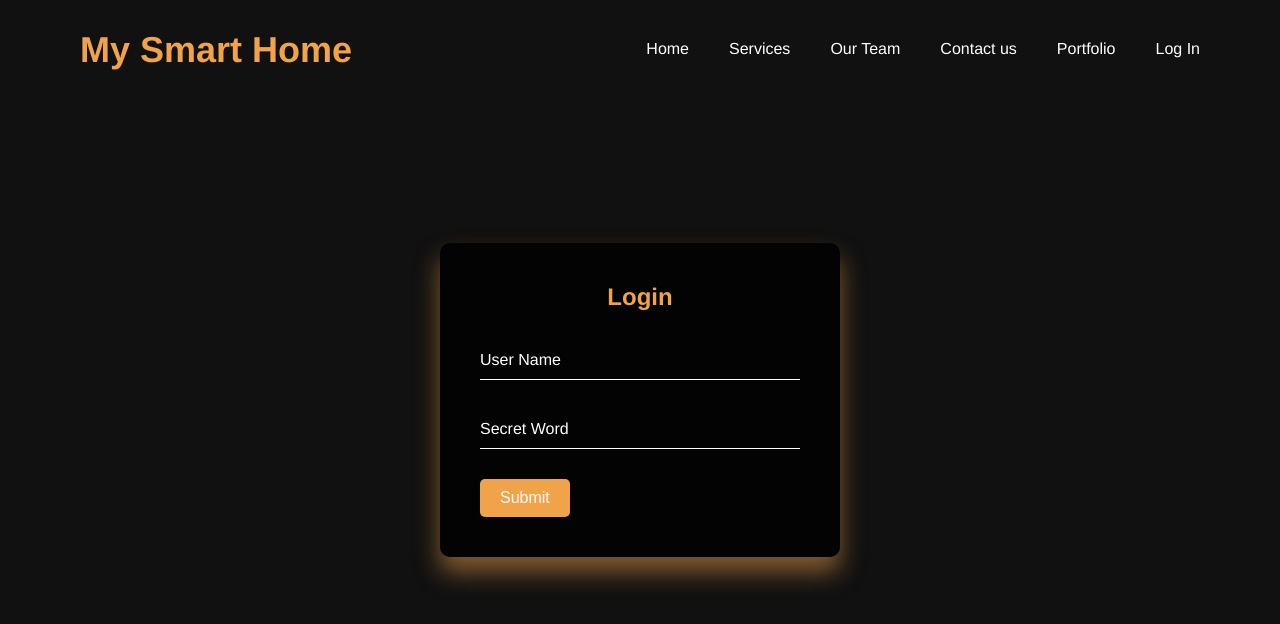
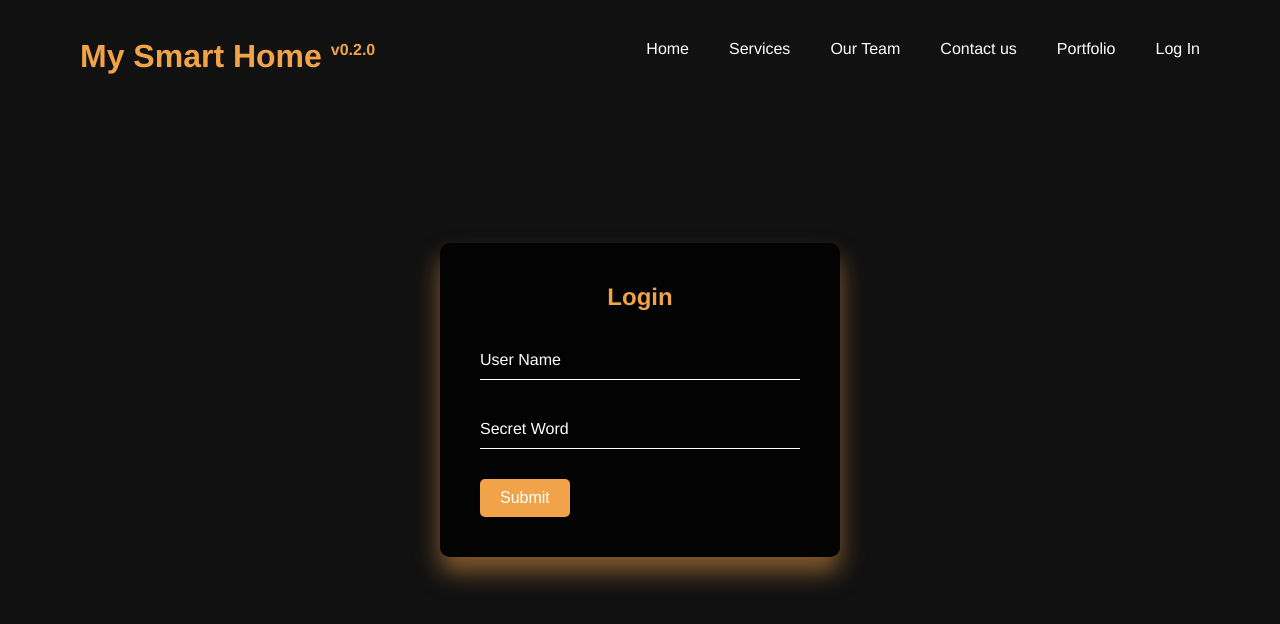
Before and after one commit to arun-alagesan/homeautomation, a Vue app in the folder my-home/web/vue-ui/: page /login in a window 1280 px wide. Shown: the top 624 px of the page. Built offline with nearby package versions, Linux system fonts and the light colour scheme.

Commit message:
Added the logic to read appversion from package.json

```diff
--- a/my-home/web/vue-ui/package.json
+++ b/my-home/web/vue-ui/package.json
@@ -1,13 +1,13 @@
 {
   "name": "vue-ui",
-  "version": "0.1.0",
+  "version": "0.2.0",
   "private": true,
   "scripts": {
     "serve": "vue-cli-service serve",
     "build": "vue-cli-service build",
     "build-mac": "NODE_ENV=production-mac vue-cli-service build",
     "lint": "vue-cli-service lint",
-    "deploy-mac" : "./deploy/deploy-vue-ui-local-mac.sh"
+    "deploy-mac": "./deploy/deploy-vue-ui-local-mac.sh"
   },
   "dependencies": {
     "register-service-worker": "^1.6.2",
--- a/my-home/web/vue-ui/src/components/ui/nav-bar/nav-bar-brand.vue
+++ b/my-home/web/vue-ui/src/components/ui/nav-bar/nav-bar-brand.vue
@@ -1,6 +1,6 @@
 <template>
     <!--<div id='nav-bar-brand' class="nav-bar-brand" name="nav-bar-brand" > {{brandName}}</div>-->
-    <a class="nav-bar-brand" id='nav-bar-brand' href="#" >{{brandName}}</a>
+    <a class="nav-bar-brand" id='nav-bar-brand' href="#" >{{brandName }} <span>v{{version}}</span></a>
 </template>
 
 <script lang="ts">
@@ -10,10 +10,14 @@ export default {
    name : 'NavBarBrand',
 
     props :{
-       brandName :String
+       brandName : String
+    },
+
+    data(){
+       return{
+          version : process.env.PACKAGE_VERSION
+       }
     }
-
-
 }
 </script>
 <style lang="scss" >
@@ -21,7 +25,7 @@ export default {
 #nav-bar-brand {
    color : rgb(241, 163,73);
    height : 60px;
-   font-size:36px;
+   font-size:2em;
    line-height: 60px;
    padding: 0 20px;
    text-align: center;
@@ -30,6 +34,11 @@ export default {
    text-decoration: none;
    font-weight: 700;
 
+   span{
+      font-size: .5em;
+      vertical-align: super;
+
+   }
    @media (max-width: 768px ) {
 
       font-size: 26px;
--- a/my-home/web/vue-ui/src/store/index.ts
+++ b/my-home/web/vue-ui/src/store/index.ts
@@ -5,10 +5,11 @@ Vue.use(Vuex);
 
 export default new Vuex.Store({
   state: {
-    appTitle : "My Smart Home",
+    appTitle : `My Smart Home`,
     appLogoUri : "",
     appLogoBase64 : "",
     authenticated : false,
+    verison: process.env.VUE_APP_VERSION,
     navBarItems : [
         {id :"1", name : "Home", iconname : "power" ,url: "/home"},
         {id :"2", name : "Services", iconname : "power" ,url: "#"},
--- a/my-home/web/vue-ui/vue.config.js
+++ b/my-home/web/vue-ui/vue.config.js
@@ -1,7 +1,24 @@
+/* eslint-disable */
+
+let webpack = require('webpack');
+
+const version = require("./package.json").version || 0;
+process.env.VUE_APP_VERSION = version;
+
 module.exports = {
     publicPath: process.env.NODE_ENV === 'production-mac'
       ? '/iot/my-home/'
-      : process.env.NODE_ENV === 'production' ? '/my-home-vue-ui/' : '/'
+      : process.env.NODE_ENV === 'production' ? '/my-home-vue-ui/' : '/',
+
+    configureWebpack :{
+      plugins:[
+        new webpack.DefinePlugin({
+          'process.env' : {
+            PACKAGE_VERSION : '"' + version + '"'
+          }
+        })
+      ]
+    }
 
     /* publicPath: process.env.NODE_ENV === 'production'
       ? '/iot/my-home/'
```
Also changed, not shown: 1 other file (tests, documents, lock files or other folders).
